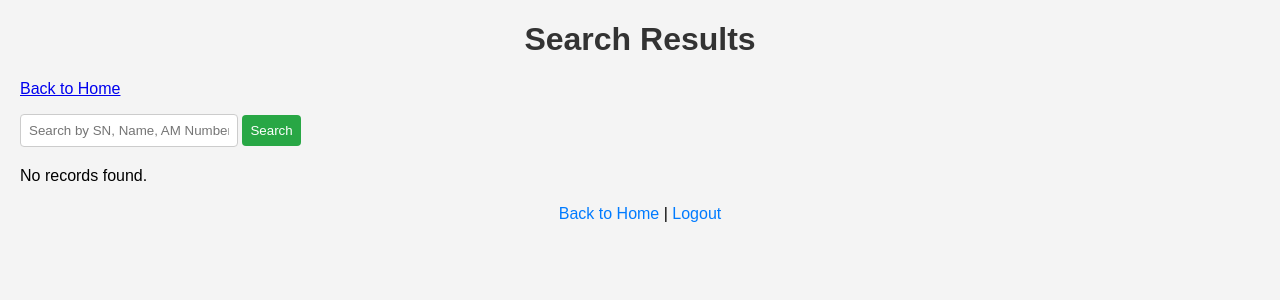
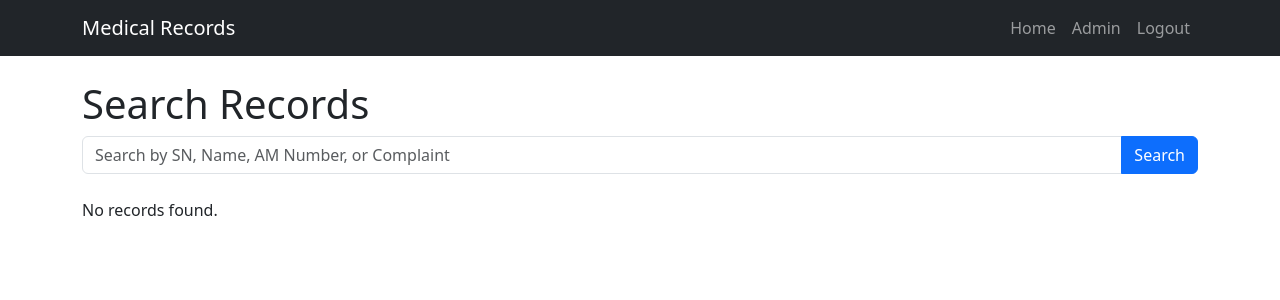
Before and after one commit to nonahgame/nal-hpl, a Flask app: page /search in a window 1280 px wide. Shown: the top 300 px of the page. Run offline with Flask 3, Linux system fonts and the light colour scheme; a user stored in the database is signed in.

Commit message:
Update search.html

```diff
--- a/templates/search.html
+++ b/templates/search.html
@@ -3,51 +3,67 @@
 <head>
     <meta charset="UTF-8">
     <meta name="viewport" content="width=device-width, initial-scale=1.0">
-    <title>Search - Open International Hospital</title>
-    <style>
-        body { font-family: Arial, sans-serif; margin: 20px; background-color: #f4f4f4; }
-        h1 { text-align: center; color: #333; }
-        .search-form { margin-bottom: 20px; }
-        .search-form input { padding: 8px; width: 200px; border: 1px solid #ccc; border-radius: 4px; }
-        .search-form button { padding: 8px; background-color: #28a745; color: #fff; border: none; border-radius: 4px; cursor: pointer; }
-        .search-form button:hover { background-color: #218838; }
-        table { width: 100%; border-collapse: collapse; margin-top: 20px; background-color: #fff; }
-        th, td { border: 1px solid #ddd; padding: 8px; text-align: left; }
-        th { background-color: #f2f2f2; }
-        .links { text-align: center; margin-top: 20px; }
-        .links a { color: #007bff; text-decoration: none; }
-        .links a:hover { text-decoration: underline; }
-    </style>
+    <title>Search Records</title>
+    <link href="https://cdn.jsdelivr.net/npm/bootstrap@5.3.0/dist/css/bootstrap.min.css" rel="stylesheet">
+    <link rel="stylesheet" href="{{ url_for('static', filename='style.css') }}">
 </head>
 <body>
-    <h1>Search Results</h1>
-    <p><a href="{{ url_for('index') }}">Back to Home</a></p>
-    <div class="search-form">
-        <form method="POST" action="{{ url_for('search') }}">
-            <input type="text" name="query" placeholder="Search by SN, Name, AM Number, or Complain" value="{{ search_query }}">
-            <button type="submit">Search</button>
+    <nav class="navbar navbar-expand-lg navbar-dark bg-dark">
+        <div class="container">
+            <a class="navbar-brand" href="{{ url_for('index') }}">Medical Records</a>
+            <button class="navbar-toggler" type="button" data-bs-toggle="collapse" data-bs-target="#navbarNav" aria-controls="navbarNav" aria-expanded="false" aria-label="Toggle navigation">
+                <span class="navbar-toggler-icon"></span>
+            </button>
+            <div class="collapse navbar-collapse" id="navbarNav">
+                <ul class="navbar-nav ms-auto">
+                    <li class="nav-item">
+                        <a class="nav-link" href="{{ url_for('index') }}">Home</a>
+                    </li>
+                    {% if session.is_admin %}
+                    <li class="nav-item">
+                        <a class="nav-link" href="{{ url_for('admin') }}">Admin</a>
+                    </li>
+                    {% endif %}
+                    <li class="nav-item">
+                        <a class="nav-link" href="{{ url_for('logout') }}">Logout</a>
+                    </li>
+                </ul>
+            </div>
+        </div>
+    </nav>
+    <div class="container mt-4">
+        <h1>Search Records</h1>
+        <form method="POST" action="{{ url_for('search') }}" class="mb-4">
+            <div class="input-group">
+                <input type="text" name="query" class="form-control" placeholder="Search by SN, Name, AM Number, or Complaint" value="{{ search_query or '' }}">
+                <button type="submit" class="btn btn-primary">Search</button>
+            </div>
         </form>
-    </div>
         {% if df is not none and not df.empty %}
-        <table>
+        <div class="table-responsive">
+            <table class="table table-dark table-bordered">
+                <thead>
                     <tr>
-                {% for col in df.columns %}
-                    <th>{{ col.replace('_', ' ').title() }}</th>
+                        {% for column in df.columns %}
+                        <th>{{ column.replace('_', ' ').title() }}</th>
                         {% endfor %}
                     </tr>
+                </thead>
+                <tbody>
                     {% for _, row in df.iterrows() %}
                     <tr>
-                    {% for col in df.columns %}
-                        <td>{{ row[col] }}</td>
+                        {% for column in df.columns %}
+                        <td>{{ row[column] }}</td>
                         {% endfor %}
                     </tr>
                     {% endfor %}
+                </tbody>
             </table>
+        </div>
         {% else %}
         <p>No records found.</p>
         {% endif %}
-    <div class="links">
-        <p><a href="{{ url_for('index') }}">Back to Home</a> | <a href="{{ url_for('logout') }}">Logout</a></p>
     </div>
+    <script src="https://cdn.jsdelivr.net/npm/bootstrap@5.3.0/dist/js/bootstrap.bundle.min.js"></script>
 </body>
 </html>
```
Lines whose indentation alone changed are shown as unchanged.
